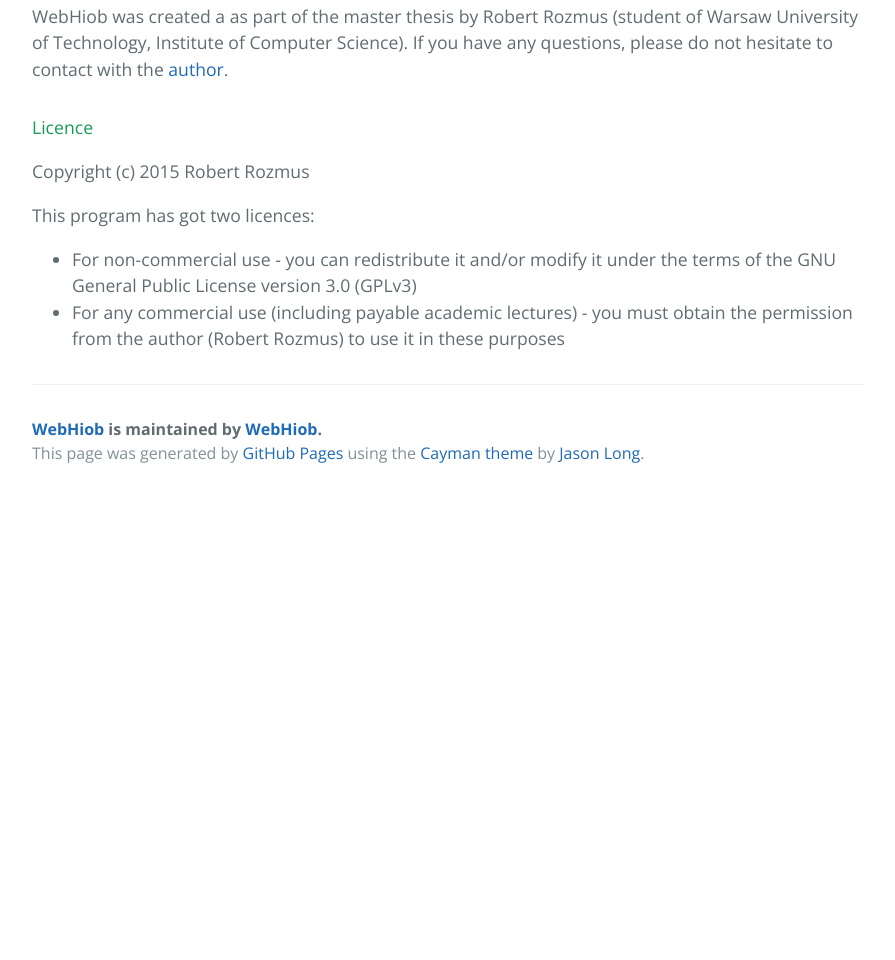
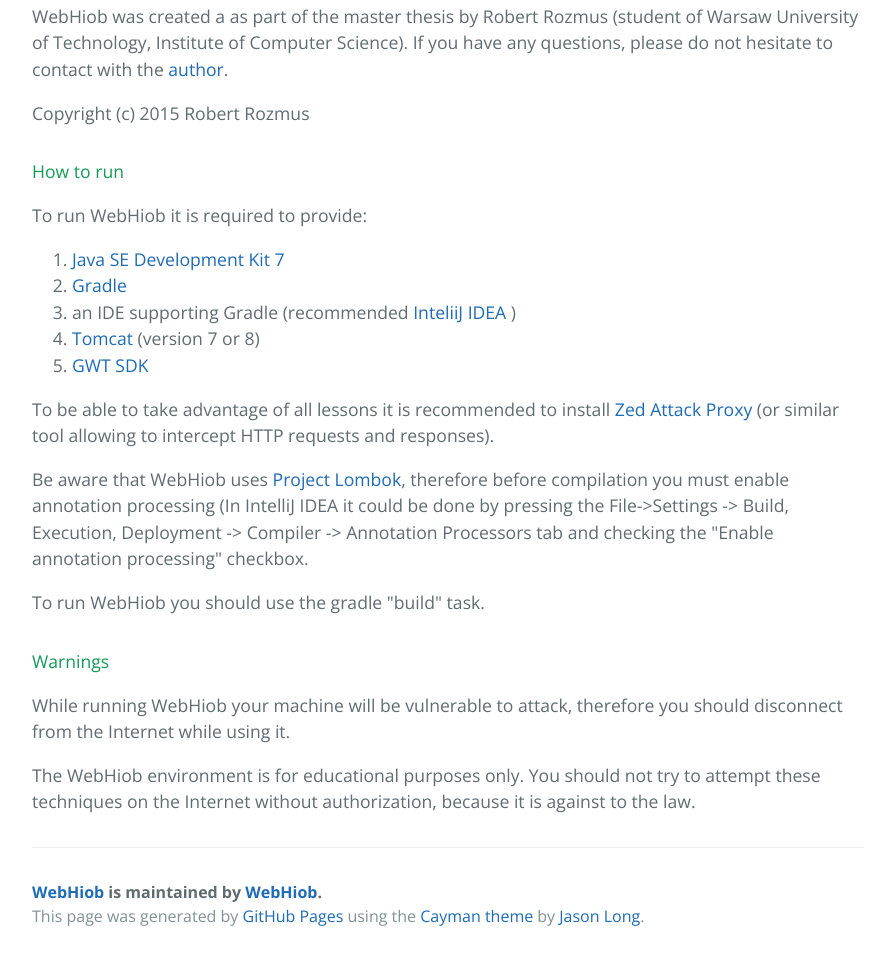
Before and after one commit to WebHiob/WebHiob, a plain HTML site: page index.html in a window 1280 px wide. Shown: the part 526-1486 px from the top of the page, without its empty margins (192-1087 px from the left). Before the commit the page ends 1023 px from the top, so only its background shows below. Drawn offline with nearby package versions, Linux system fonts and the light colour scheme.

Commit message:
Create gh-pages branch via GitHub

```diff
--- a/index.html
+++ b/index.html
@@ -27,22 +27,34 @@
 <p>WebHiob was created a as part of the master thesis by Robert Rozmus (student of Warsaw University of Technology, Institute  of Computer Science).
 If you have any questions, please do not hesitate to contact with the <a href="mailto:robertrozmusjob@gmail.com">author</a>.</p>
 
-<h4>
-<a id="licence" class="anchor" href="#licence" aria-hidden="true"><span class="octicon octicon-link"></span></a>Licence</h4>
-
 <p>Copyright (c) 2015 Robert Rozmus</p>
 
-<p>This program has got two licences:
-  </p><ul>
-    <li>
-      For non-commercial use - you can redistribute it and/or modify it under the terms of the
-                    GNU General Public License version 3.0 (GPLv3)
-                </li>
-                <li>
-                    For any commercial use (including payable academic lectures) - you must obtain the permission from the author
-                    (Robert Rozmus) to use it in these purposes
-                </li>
-            </ul>
+<h4>
+<a id="how-to-run" class="anchor" href="#how-to-run" aria-hidden="true"><span class="octicon octicon-link"></span></a>How to run</h4>
+
+<p>To run WebHiob it is required to provide:</p>
+
+<ol>
+  <li>  <a href="http://www.oracle.com/technetwork/java/javase/downloads/jdk7-downloads-1880260.html">Java SE Development Kit 7  </a> </li>
+<li> <a href="https://gradle.org">Gradle</a> </li>
+<li> an IDE supporting Gradle (recommended  <a href="https://www.jetbrains.com/idea">InteliiJ IDEA</a> )</li>
+<li> <a href="http://tomcat.apache.org">Tomcat</a> (version 7 or 8) </li>
+<li> <a href="http://www.gwtproject.org/download.html">GWT SDK</a> </li>
+</ol>
+
+<p>To be able to take advantage of all lessons it is recommended to install <a href="https://www.owasp.org/index.php/OWASP_Zed_Attack_Proxy_Project">Zed Attack Proxy</a> (or
+similar tool allowing to intercept HTTP requests and responses).</p>
+
+<p>Be aware that WebHiob uses <a href="https://projectlombok.org/index.html">Project Lombok</a>, therefore before compilation you must enable annotation processing (In IntelliJ IDEA it could be done by pressing the File-&gt;Settings -&gt; Build, Execution, Deployment -&gt; Compiler -&gt; Annotation Processors tab and checking the "Enable annotation processing" checkbox.</p>
+
+<p>To run WebHiob you should use the gradle "build" task.</p>
+
+<h4>
+<a id="warnings" class="anchor" href="#warnings" aria-hidden="true"><span class="octicon octicon-link"></span></a>Warnings</h4>
+
+<p>While running WebHiob your machine will be vulnerable to attack, therefore you should disconnect from the Internet while using it.</p>
+
+<p>The WebHiob environment is for educational purposes only. You should not try to attempt these techniques on the Internet without authorization, because it is against to the law.</p>
 
       <footer class="site-footer">
         <span class="site-footer-owner"><a href="https://github.com/WebHiob/WebHiob">WebHiob</a> is maintained by <a href="https://github.com/WebHiob">WebHiob</a>.</span>
```
Also changed, not shown: params.json (+1 -1 lines).
